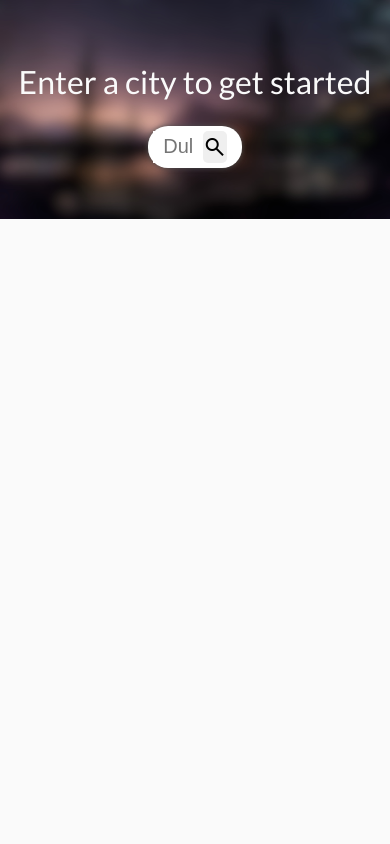
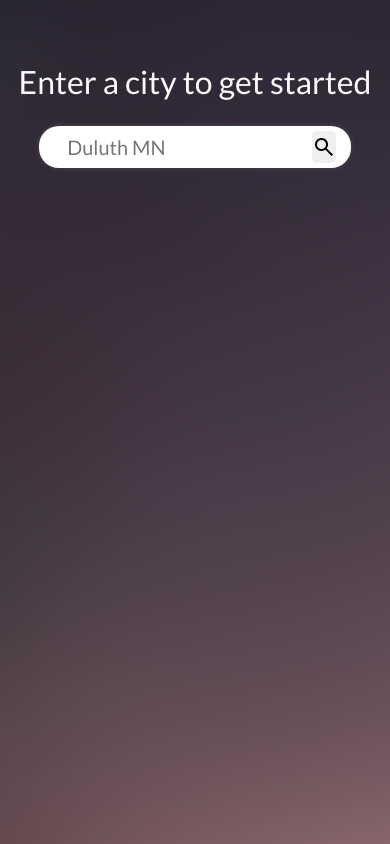
Before and after one commit to jon-tschida/react-weather-app, a React (Create React App) app: page / in a window 390 px wide. Built offline with nearby package versions, Linux system fonts and the light colour scheme.

Commit message:
More media query changes

```diff
--- a/src/index.css
+++ b/src/index.css
@@ -330,7 +330,24 @@ form > button{
 
 }
 
+/* Media queries for phones */
+
 @media screen and (max-width: 450px) {
+
+  body{
+    background-size: auto;
+  }
+
+  /* Form */
+  form{
+    width: 100%;
+  }
+  form > input{
+    font-family: 'Lato', sans-serif;
+  }
+
+    /* END Form */
+
   .daily-weather-container{
     margin-bottom: 200px;
   }
```
